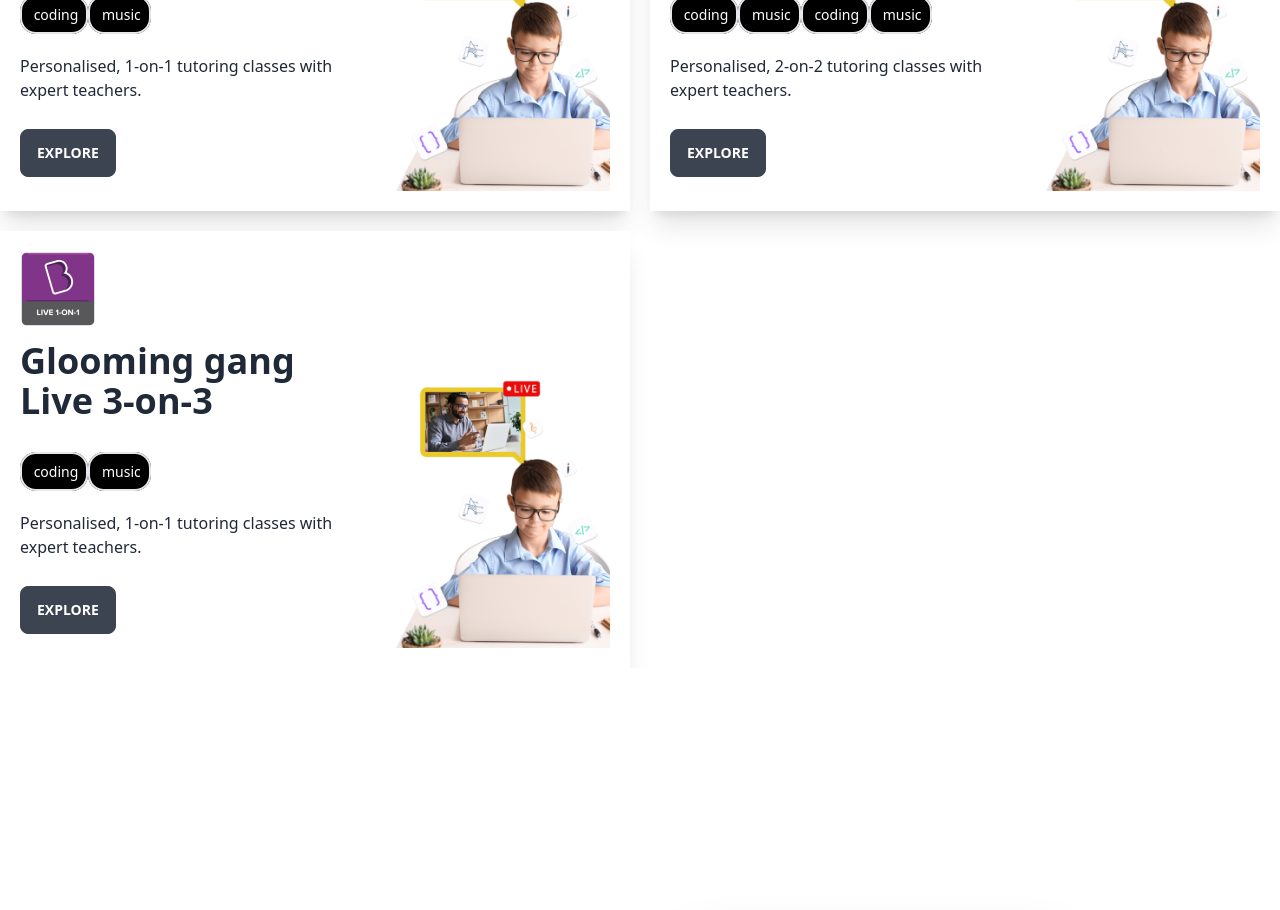
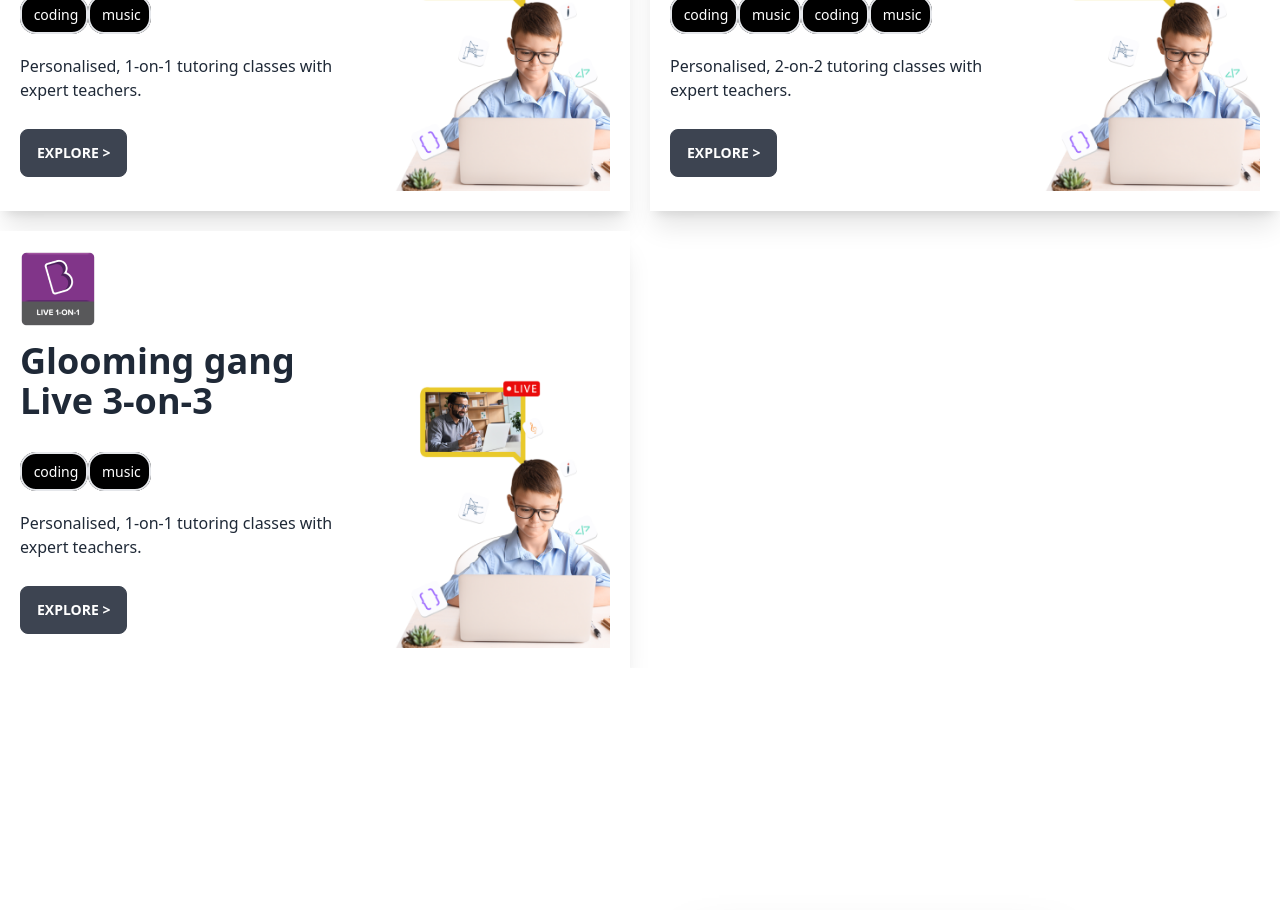
Before and after one commit to BloomingGang/knowledge-zone-client, a React (Create React App) app: page / in a window 1280 px wide. Shown: the part 1620-2530 px from the top of the page. Built offline with nearby package versions, Linux system fonts and the light colour scheme.

Commit message:
changes button style

```diff
--- a/src/Pages/Routes/LearningProgram/ProgramCart.js
+++ b/src/Pages/Routes/LearningProgram/ProgramCart.js
@@ -27,7 +27,7 @@ const ProgramCart = ({info}) => {
                                 </p>
                             </div>
                             <div>
-                                <Link to={'#'} className="btn"> EXPLORE </Link>
+                                <Link to={'#'} className="btn"> EXPLORE &gt; </Link>
                             </div>
 
 
```
